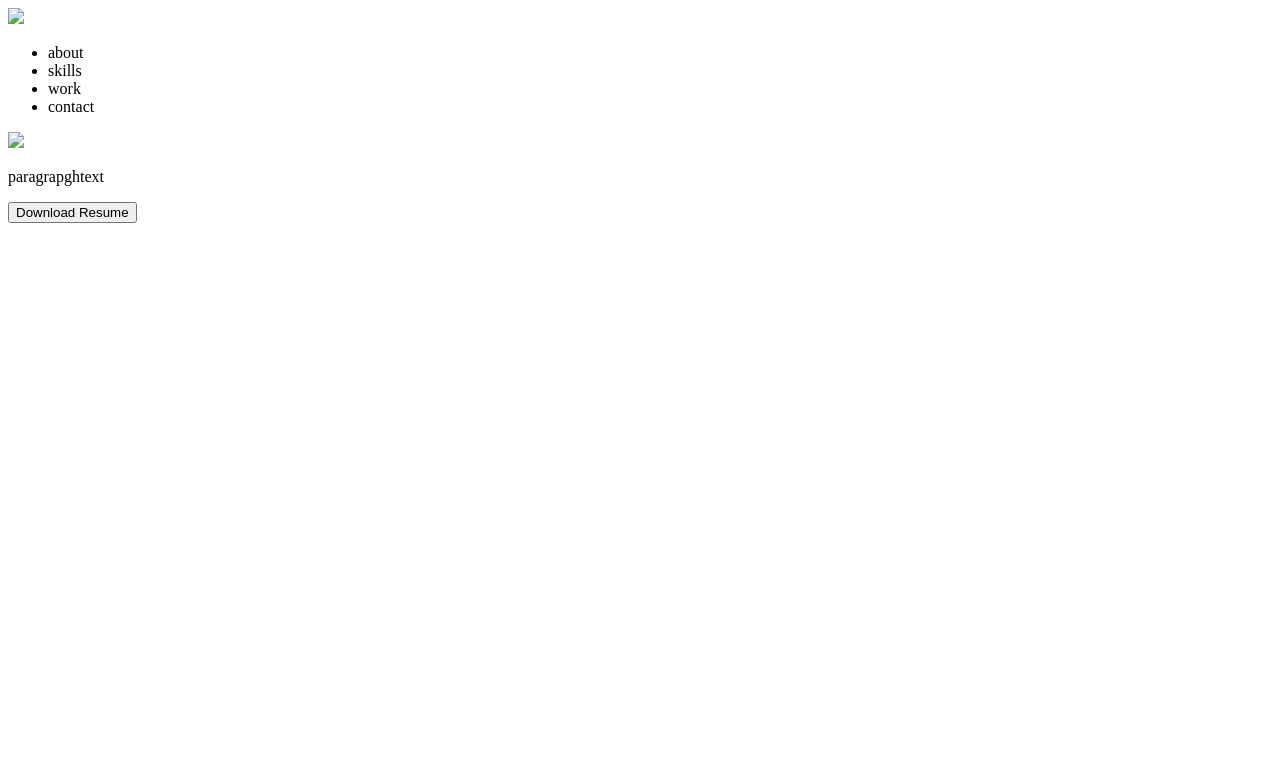
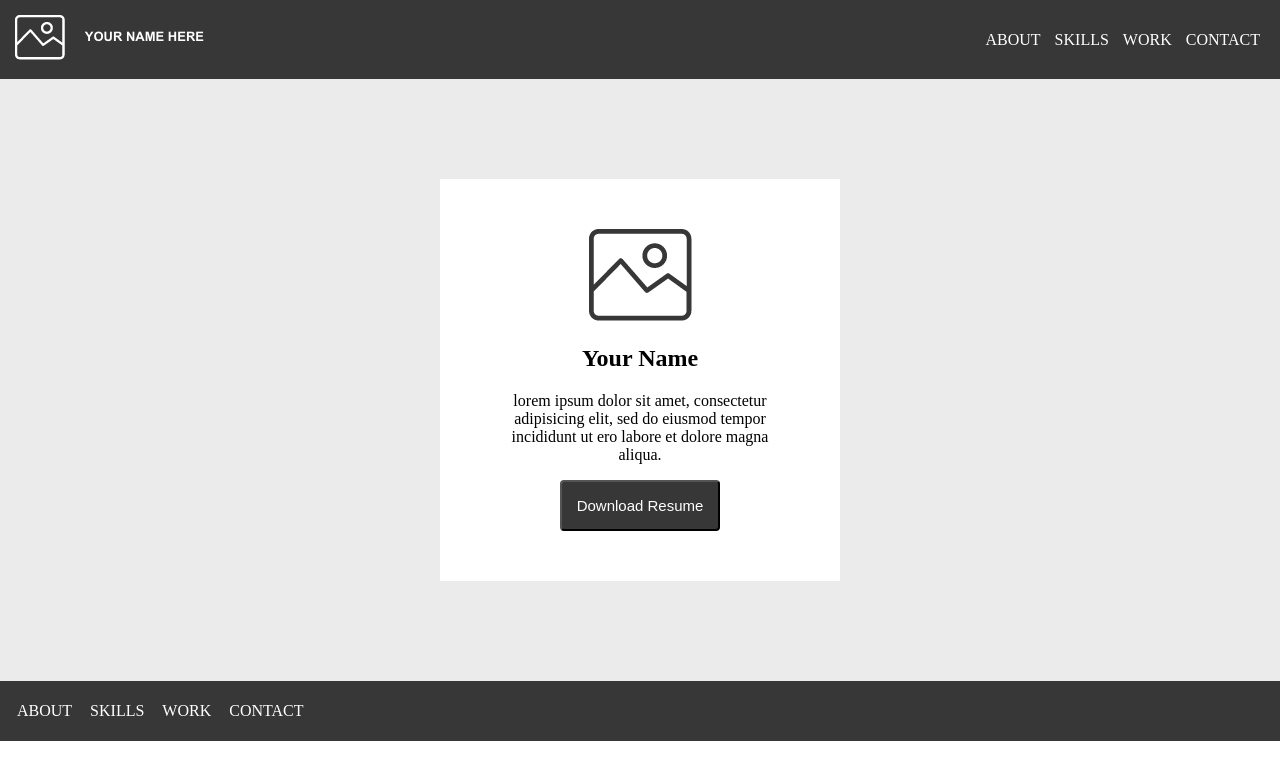
Before and after one commit to anyssabarbour/UX_UI_HW_17a, a plain HTML site: page index.html in a window 1280 px wide. Drawn offline with Linux system fonts and the light colour scheme.

Commit message:
Homework 17 structure

```diff
--- /dev/null
+++ b/css/style.css
@@ -0,0 +1,49 @@
+body {
+  margin: 0;
+}
+header {
+  background-color: #373738;
+  padding: 15px;
+}
+header ul {
+  float: right;
+  color: white;
+}
+header li {
+  display: inline-block;
+  padding: 0px 5px;
+}
+header p {
+  display: inline-block;
+}
+.heroImg {
+  background-color: #EBEBEB;
+  padding: 100px 15px;
+}
+.content {
+  max-width: 300px;
+  margin: 0 auto;
+  padding: 50px;
+  background-color: #FFFFFF;
+  text-align: center;
+}
+button {
+  padding: 15px;
+  background-color: #373738;
+  color: white;
+  font-size: 15px;
+  border-radius: 4px;
+}
+footer {
+  background-color: #373738;
+  padding: 5px;
+  color: white;
+}
+footer ul {
+  list-style: none;
+  padding-left: 5px;
+}
+footer li {
+  display: inline-block;
+  padding: 0px 7px;
+}
--- a/index.html
+++ b/index.html
@@ -1,26 +1,34 @@
 <!DOCTYPE html>
 <html>
   <head>
-        <div class="inline-block logo">
-            <img src="imagefile">
-        </div>
-        <nav class="inline-block">
+    <title>Homework 17 AnyssaB</title>
+    <link href="css/style.css" type="text/css" rel="stylesheet">
+  </head>
+  <body>
+    <header>
+      <img src="images/logo.png">
       <ul>
-                <li class="inline-block">about</li>
-                <li class="inline-block">skills</li>
-                <li class="inline-block">work</li>
-                <li class="inline-block">contact</li>
+        <li>ABOUT</li>
+        <li>SKILLS</li>
+        <li>WORK</li>
+        <li>CONTACT</li>
       </ul>
-        </nav>
-    </head>
+    </header>
     <section class="heroImg">
       <div class="content">
-            <img src="imagefile">
-            <p>paragrapghtext</p>
+        <img src="images/placeholder_picture.png">
+        <h1>Your Name</h1>
+        <p>lorem ipsum dolor sit amet, consectetur adipisicing elit, sed do eiusmod tempor incididunt ut ero labore et dolore magna aliqua.</p>
         <button>Download Resume</button>
       </div>
     </section>
-    <body>
-
+    <footer>
+      <ul>
+        <li>ABOUT</li>
+        <li>SKILLS</li>
+        <li>WORK</li>
+        <li>CONTACT</li>
+      </ul>
+    </footer>
   </body>
 </html>
```
Also changed, not shown: css/index.css (deleted), images/Symbol 17 – 1.png (added), images/Symbol 17 – 1@2x.png (added), images/logo.png (added), images/logo2.png (added), images/logo@2x.png (added), images/placeholder_pic.png (added), images/placeholder_pic@2x.png (added), images/placeholder_picture.png (added), images/placeholder_picture@2x.png (added). Lines whose indentation alone changed are shown as unchanged.
